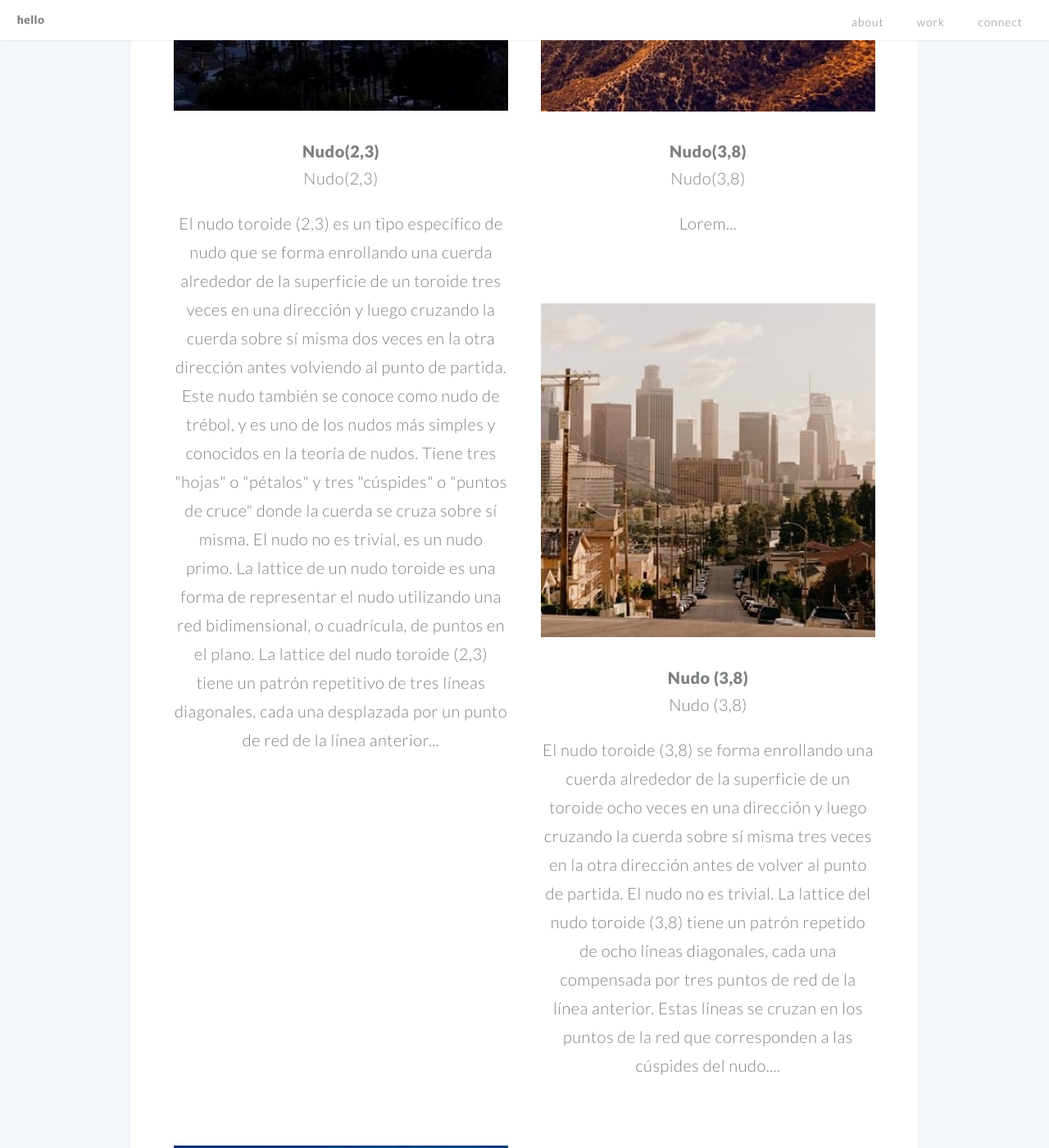
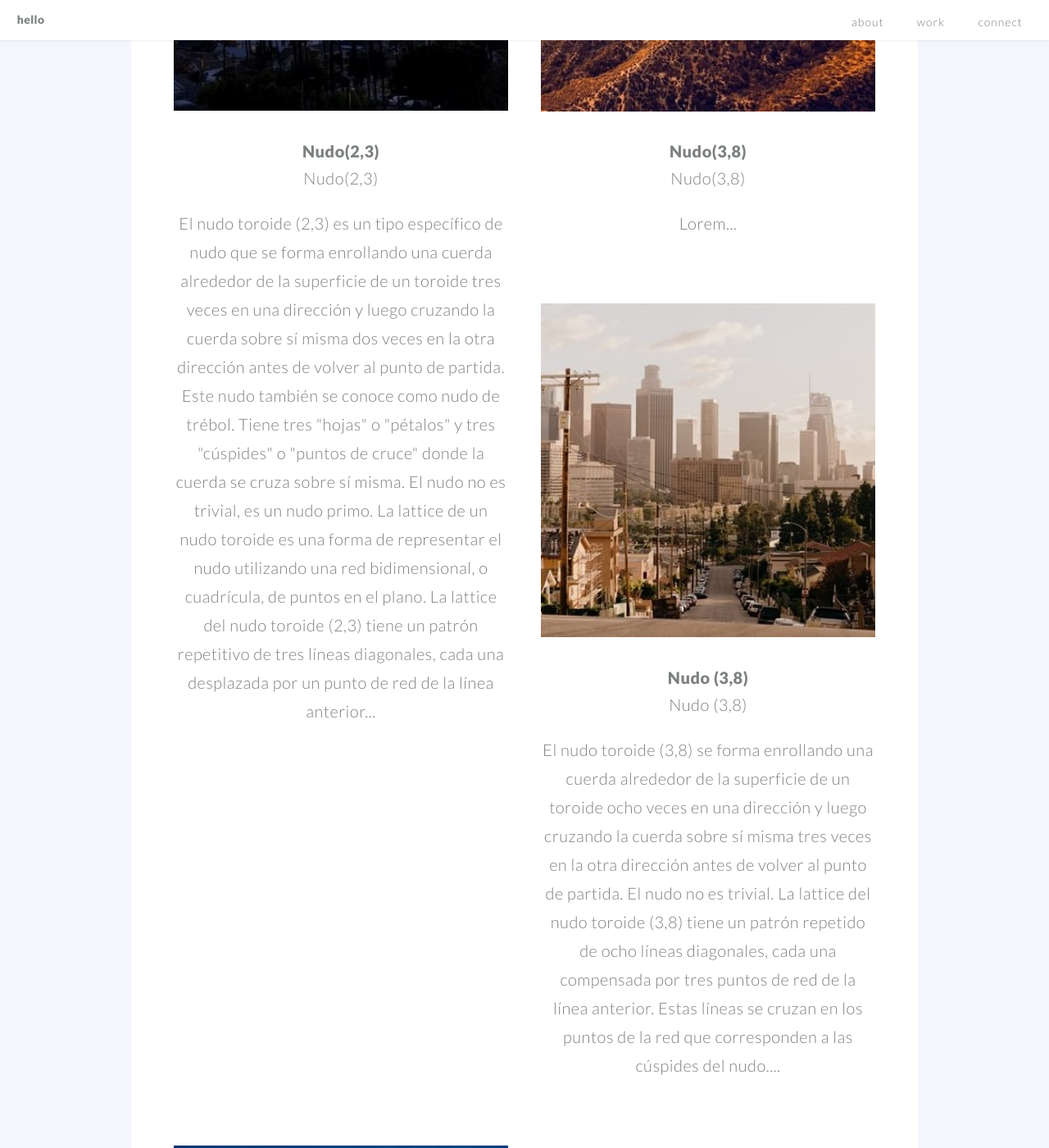
Before and after one commit to bestiario/bestiario.github.io, a Jekyll site: the page built from index.md, in a window 1280 px wide and 1400 px high, scrolled down 6916 px. Shown: the whole window at 82% size. Built offline with Jekyll 4.4.1, drawn with Linux system fonts in a browser that asks for light colours.

Commit message:
Update example9.html

```diff
--- a/_includes/example9.html
+++ b/_includes/example9.html
@@ -1,4 +1,4 @@
 <h1><a href="#">Nudo(2,3)</a></h1>
 <h2>Nudo(2,3)<h2>
-<p>El nudo toroide (2,3) es un tipo específico de nudo que se forma enrollando una cuerda alrededor de la superficie de un toroide tres veces en una dirección y luego cruzando la cuerda sobre sí misma dos veces en la otra dirección antes volviendo al punto de partida. Este nudo también se conoce como nudo de trébol, y es uno de los nudos más simples y conocidos en la teoría de nudos. Tiene tres "hojas" o "pétalos" y tres "cúspides" o "puntos de cruce" donde la cuerda se cruza sobre sí misma. El nudo no es trivial, es un nudo primo.
+<p>El nudo toroide (2,3) es un tipo específico de nudo que se forma enrollando una cuerda alrededor de la superficie de un toroide tres veces en una dirección y luego cruzando la cuerda sobre sí misma dos veces en la otra dirección antes de volver al punto de partida. Este nudo también se conoce como nudo de trébol. Tiene tres "hojas" o "pétalos" y tres "cúspides" o "puntos de cruce" donde la cuerda se cruza sobre sí misma. El nudo no es trivial, es un nudo primo.
 La lattice de un nudo toroide es una forma de representar el nudo utilizando una red bidimensional, o cuadrícula, de puntos en el plano. La lattice del nudo toroide (2,3) tiene un patrón repetitivo de tres líneas diagonales, cada una desplazada por un punto de red de la línea anterior...</p>
```
